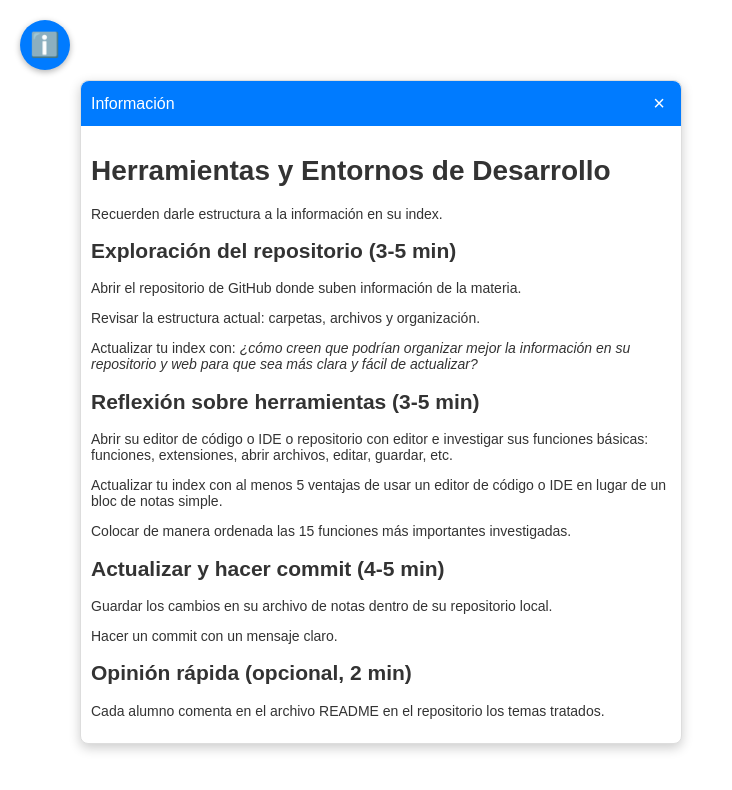
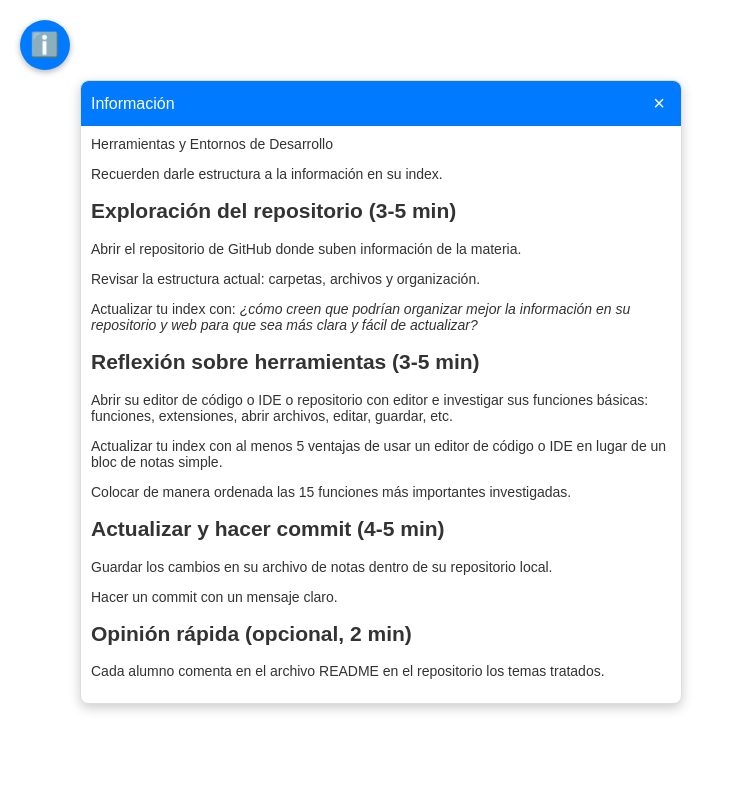
Before and after one commit to W3L33/eda, a plain HTML site: page actividades/index.html in a window 1280 px wide. Both pictures are taken after a click on the element "ℹ️". Shown: the whole page, without its empty margins (0-732 px from the left). Drawn offline with Linux system fonts and the light colour scheme.

Commit message:
Update index.html

```diff
--- a/actividades/index.html
+++ b/actividades/index.html
@@ -16,7 +16,7 @@
       <button id="close-box">×</button>
     </div>
     <div id="box-content">
-       <h1>Herramientas y Entornos de Desarrollo</h1>
+       Herramientas y Entornos de Desarrollo
     <p>Recuerden darle estructura a la información en su index.</p>
 
     <h2>Exploración del repositorio (3-5 min)</h2>
```
